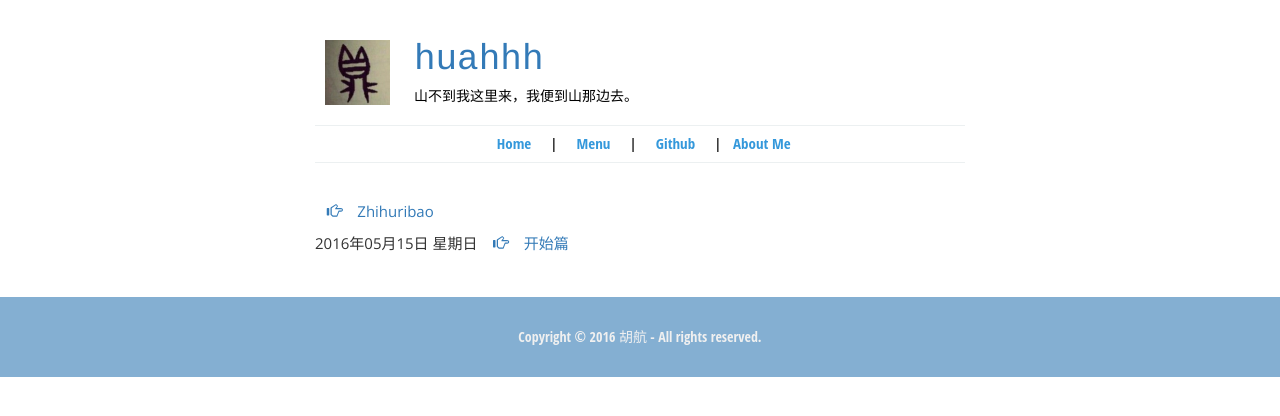
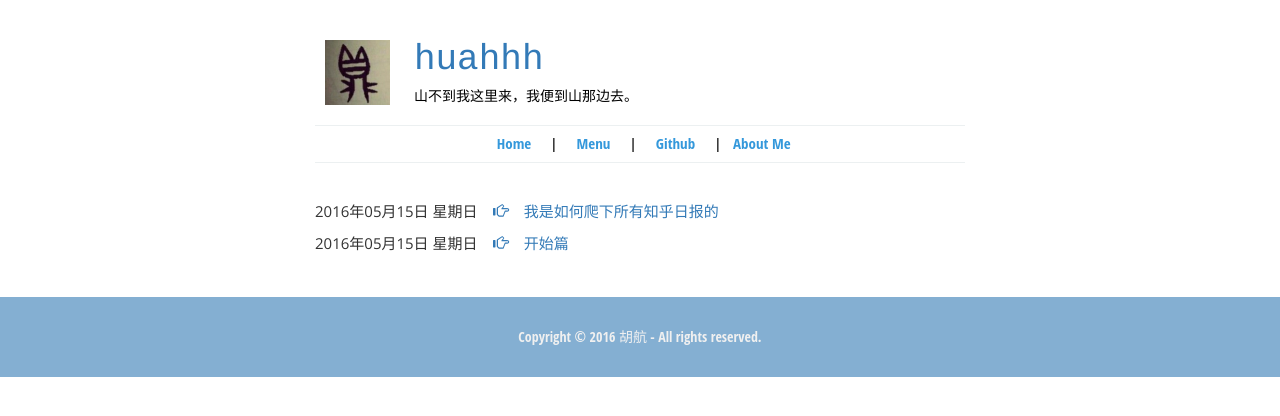
Before and after one commit to huahhh/huahhh.github.io, a Jekyll site: the page built from menu.html, in a window 1280 px wide. Shown: the top 416 px of the page. Built offline with Jekyll 4.4.1, drawn with Linux system fonts in a browser that asks for light colours.

Commit message:
zhihuribao

````diff
--- a/_posts/2016-05-15-zhihuribao.md
+++ b/_posts/2016-05-15-zhihuribao.md
@@ -1,3 +1,12 @@
+---
+layout: post_layout
+title: 我是如何爬下所有知乎日报的
+time: 2016年05月15日 星期日
+location: 成都
+pulished: true
+excerpt_separator: "```"
+---
+
 # 我是如何爬下所有知乎日报的
 
 作为深度知乎狗一只。[知乎日报](daily.zhihu.com)是每天必刷的东西了。有些时候吧，想着找一篇很久以前的内容，但是奈何知乎官方并不提供搜索。有时候想离线看吧，总是有诸多限制与麻烦。毕竟也做了一段时间爬虫了，趁周末有功夫。写个小爬虫，爬下了所有的知乎日报的内容。
````
